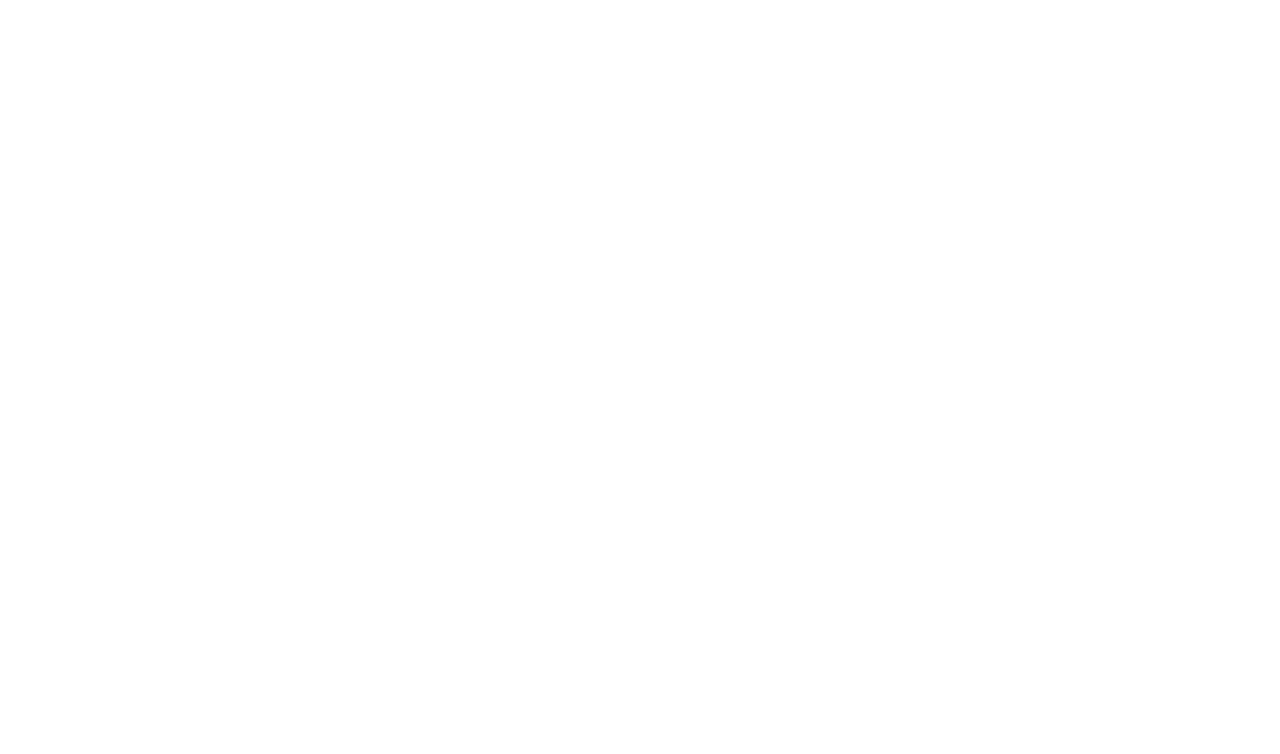
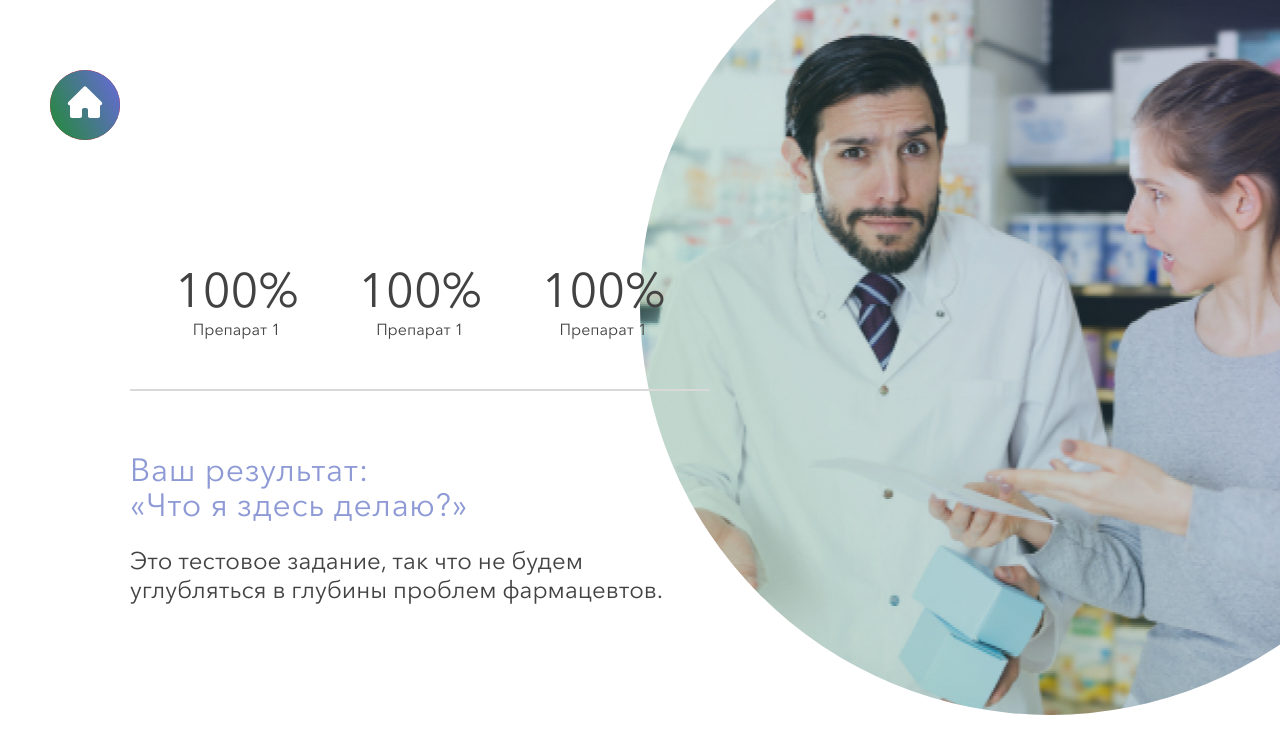
Before and after one commit to hel1yeah/INCHKIEV-HelpThePharmacist-VueTest.github.io, a Vue app in the folder vue-test-inchkiev/: page /final-easy in a window 1280 px wide. Before the commit this address had no page. Shown: the top 754 px of the page. Built offline with nearby package versions, Linux system fonts and the light colour scheme.

Commit message:
murkup finish-ease page

```diff
--- a/vue-test-inchkiev/src/assets/scss/_vars.scss
+++ b/vue-test-inchkiev/src/assets/scss/_vars.scss
@@ -14,6 +14,7 @@
     #d3e9e1 99.99%
   );
   --gradient-color: linear-gradient(63.53deg, #2d8550 16.62%, #5e6ec2 83.38%);
+  --line-color: #d9d9d9;
 
   --border-radius-big: 100px;
 }
--- a/vue-test-inchkiev/src/router/index.js
+++ b/vue-test-inchkiev/src/router/index.js
@@ -1,6 +1,7 @@
 import { createRouter, createWebHistory } from 'vue-router'
 import StartPage from '@/views/StartPage.vue'
 import Main from '@/views/Main.vue'
+import FinalEasy from '@/views/FinalEasy.vue'
 
 const routes = [
   {
@@ -13,6 +14,11 @@
     name: 'main',
     component: Main,
   },
+  {
+    path: '/final-easy',
+    name: 'final-easy',
+    component: FinalEasy,
+  },
 ]
 
 const router = createRouter({
--- a/vue-test-inchkiev/src/store/index.js
+++ b/vue-test-inchkiev/src/store/index.js
@@ -98,6 +98,4 @@
     },
     test() {},
   },
-  // modules: {},
-  // модулей у нас нету
 })
--- /dev/null
+++ b/vue-test-inchkiev/src/views/FinalEasy.vue
@@ -0,0 +1,166 @@
+<template>
+  <section class="final-ease">
+    <div class="final-ease__image-bg"></div>
+    <div class="container">
+      <button class="btn-restart">
+        <img
+          class="button-home__img"
+          src="../assets/images/btn_restart.svg"
+          alt="btn_restart"
+        />
+      </button>
+      <div class="final-ease__inner">
+        <div class="final-ease__interest">
+          <div class="final-ease__interest--medicament">
+            <span class="interest">100%</span>
+            <span class="medicament">Препарат 1</span>
+          </div>
+          <div class="final-ease__interest--medicament">
+            <span class="interest">100%</span>
+            <span class="medicament">Препарат 1</span>
+          </div>
+          <div class="final-ease__interest--medicament">
+            <span class="interest">100%</span>
+            <span class="medicament">Препарат 1</span>
+          </div>
+        </div>
+        <div class="final-ease__line"></div>
+        <div class="final-ease--res">
+          <h1>
+            Ваш результат: <br />
+            <span>«Что я здесь делаю?»</span>
+          </h1>
+          <p>
+            Это тестовое задание, так что не будем углубляться в глубины проблем
+            фармацевтов.
+          </p>
+        </div>
+      </div>
+    </div>
+  </section>
+</template>
+
+<script>
+export default {
+  name: 'FinalEasy',
+  data() {
+    return {
+
+    }
+  },
+}
+</script>
+
+<style lang="scss" scoped>
+.btn-restart {
+  margin: 70px 0 0 50px;
+  width: 70px;
+  height: 70px;
+  border-radius: 50%;
+  background-color: var(--maine-bg-color);
+  border: 1px solid red;
+  display: flex;
+  align-items: center;
+  justify-content: center;
+  cursor: pointer;
+  transition: 0.5s;
+  outline: transparent;
+  &:hover,
+  &:active,
+  &:focus,
+  &:visited {
+    transform: translateY(-20px);
+    box-shadow: 0px 0px 40px rgba(127, 127, 127, 0.4);
+  }
+}
+.final-ease {
+  overflow: hidden;
+  position: relative;
+  width: 100%;
+  height: 100vh;
+  color: var(--text-color-dark);
+}
+.final-ease__image-bg {
+  position: absolute;
+  overflow: hidden;
+  top: -105px;
+  right: -180px;
+  width: 820px;
+  height: 820px;
+  border-radius: 50%;
+  background-image: url('../assets/images/bg-final.jpg');
+  background-repeat: no-repeat;
+  background-position: center bottom;
+  background-size: 80% cover;
+  z-index: -1;
+  &::before {
+    position: absolute;
+    content: '';
+    top: 0;
+    left: 0;
+    width: 100%;
+    height: 100%;
+    background: var(--gradient-color);
+    opacity: 0.25;
+  }
+}
+
+.container {
+}
+.main__button {
+}
+.button-home__img {
+}
+.final-ease__inner {
+  margin: 120px 0 0 130px;
+  display: flex;
+  flex-direction: column;
+  justify-content: space-between;
+  max-width: 580px;
+}
+.final-ease__interest {
+  display: flex;
+  flex-wrap: wrap;
+  align-content: center;
+  justify-content: space-evenly;
+  align-items: center;
+  text-align: center;
+}
+.final-ease__interest--medicament {
+  display: flex;
+  flex-direction: column;
+  justify-content: space-evenly;
+  align-items: center;
+  text-align: center;
+  margin: 0 15px;
+}
+.interest {
+  font-size: 48px;
+  line-height: 59px;
+}
+.medicament {
+  font-size: 16px;
+  line-height: 20px;
+}
+.final-ease__line {
+  margin: 50px 0 0;
+  border: 1px solid #d9d9d9;
+  max-width: 580px;
+}
+.final-ease--res {
+  padding: 40px 0 0;
+  & h1 {
+    color: var(--start-button-color);
+    font-size: 32px;
+    line-height: 35px;
+    letter-spacing: 0.02em;
+  }
+  & span {
+    font-weight: 800;
+  }
+  & p {
+    font-size: 24px;
+    line-height: 29px;
+  }
+}
+</style>
--- a/vue-test-inchkiev/src/views/StartPage.vue
+++ b/vue-test-inchkiev/src/views/StartPage.vue
@@ -1,5 +1,5 @@
 <template>
-  <div class="start-page">
+  <section class="start-page">
     <div class="container">
       <div class="ellipse">
         <div class="ellipse__inner">
@@ -13,7 +13,7 @@
         </router-link>
       </div>
     </div>
-  </div>
+  </section>
 </template>
 
 <script>
```
Also changed, not shown: vue-test-inchkiev/src/assets/images/bg-final.jpg (added), vue-test-inchkiev/src/assets/images/btn_restart.svg (added).
